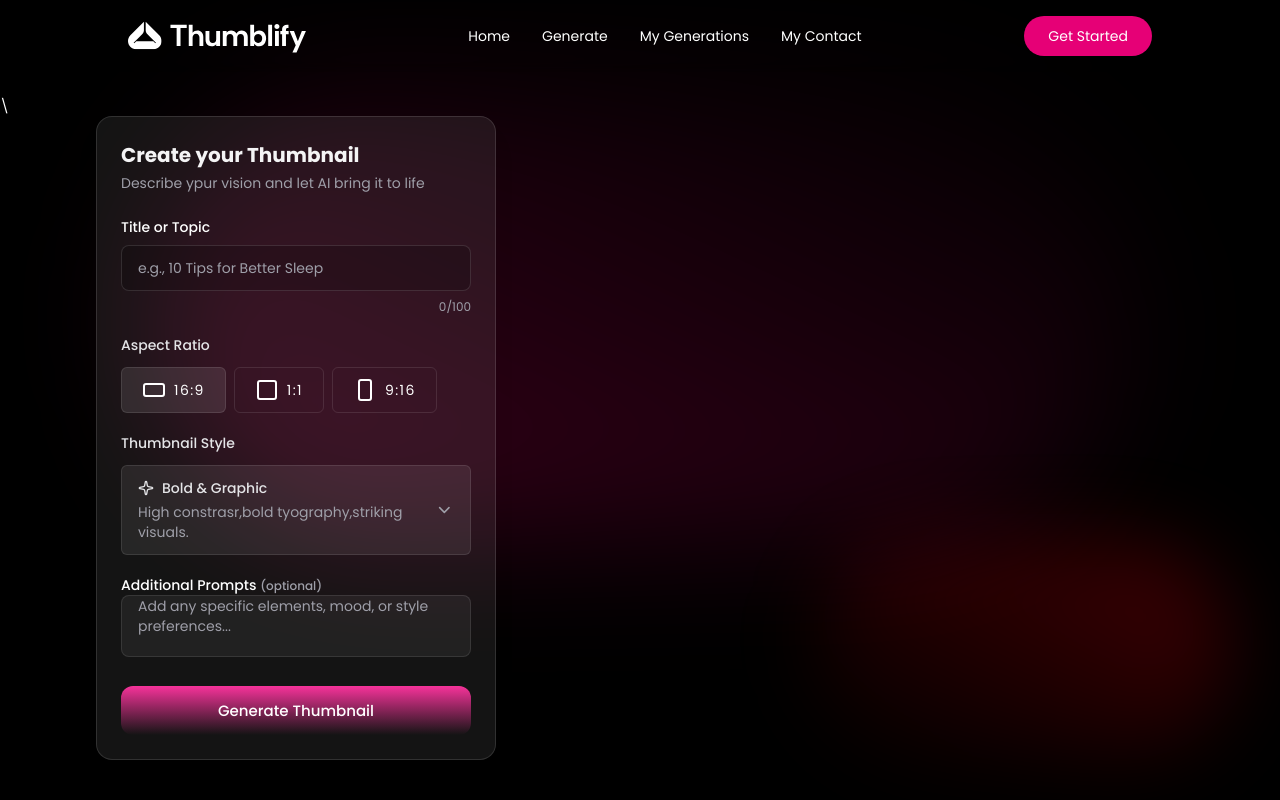
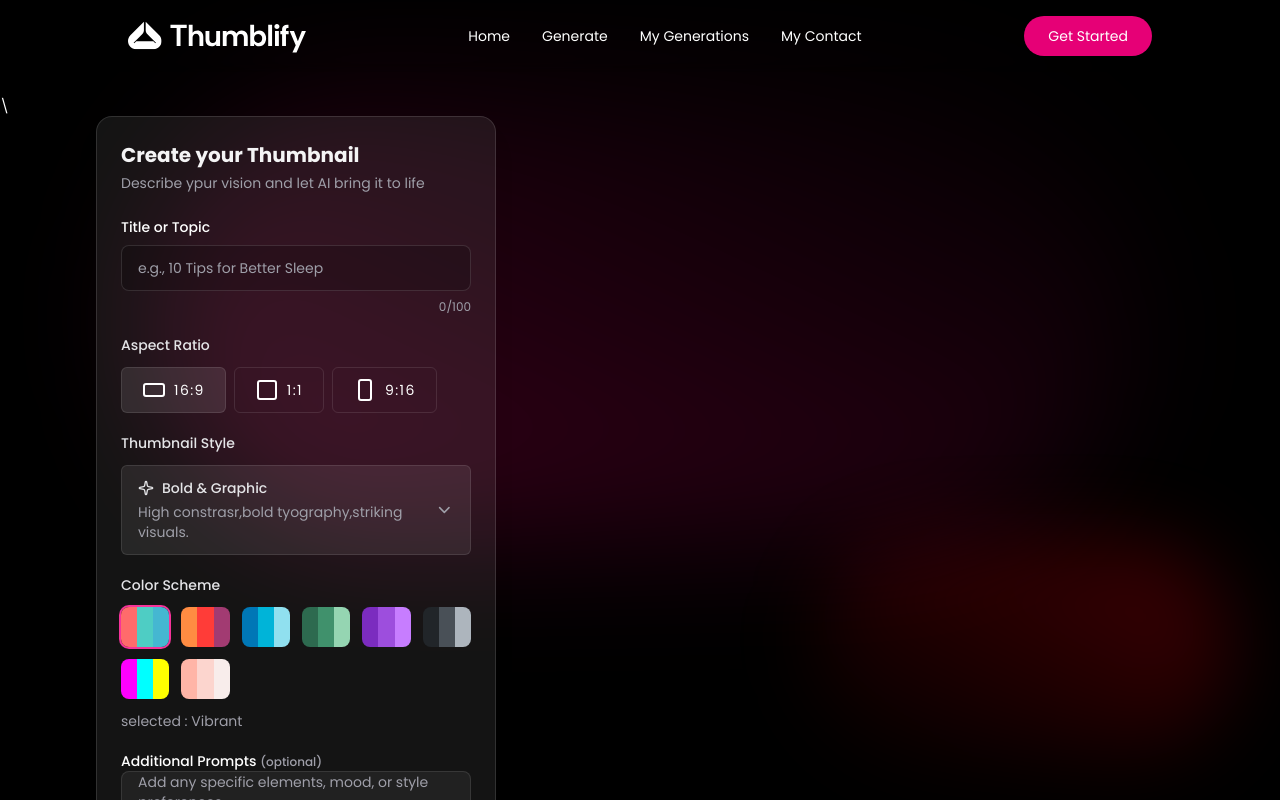
Before and after one commit to lakshmisanthosh87/Thumbnail-project, a React (Vite) app in the folder client/: page /generate in a window 1280 px wide. Shown: the top 800 px of the page. Built offline with nearby package versions, Linux system fonts and the light colour scheme.

Commit message:
create a colorschemeselector component

```diff
--- /dev/null
+++ b/client/src/components/ColorSchemeSelector.tsx
@@ -0,0 +1,24 @@
+import {  colorSchemes } from "../assets/assets"
+
+const ColorSchemeSelector = ({value , onChange}:{value: string; onChange: (color: string) => void}) => {
+  return (
+    <div className="space-y-3">
+        <label className='block text-sm font-medium text-zinc-200'>Color Scheme</label>
+        <div className="grid grid-cols-6 gap-3">
+            {colorSchemes.map((scheme) => (
+                <button key={scheme.id} type="button" onClick={() => onChange(scheme.id)} className={`relative rounded-lg  transition-all ${value === scheme.id && 'ring-2 ring-pink-500'} `} title={scheme.name}>
+                    <div className="flex h-10 rounded-lg overflow-hidden">
+                        {scheme.colors.map((color, index) => (
+                            <div key={index} className="flex-1" style={{backgroundColor: color}} />
+                        ))}
+                    </div>
+
+                </button>
+            ))}
+        </div>
+        <p className="text-sm text-zinc-400">selected : {colorSchemes.find((s) => s.id === value)?.name || 'None'}</p>
+    </div>
+  )
+}
+
+export default ColorSchemeSelector
--- a/client/src/pages/Generate.tsx
+++ b/client/src/pages/Generate.tsx
@@ -4,6 +4,7 @@
 import SoftBackdrop from '../components/SoftBackdrop'
 import AspectRationSelector from '../components/AspectRationSelector'
 import StyleSelector from '../components/StyleSelector'
+import ColorSchemeSelector from '../components/ColorSchemeSelector'
 
 const Generate = () => {
     const {id} = useParams()
@@ -52,6 +53,7 @@
                             <StyleSelector value={style} onChange={setStyle} isOpen={styleDropdownOpen} setIsOpen={setStyleDropdownOpen} />
 
                             {/* ColorSchemeSelector  */}
+                            <ColorSchemeSelector value={colorSchemId} onChange={setColorSchmeId} />
 
                             {/* Details */}
                             <div className='space-y-2'>
```
